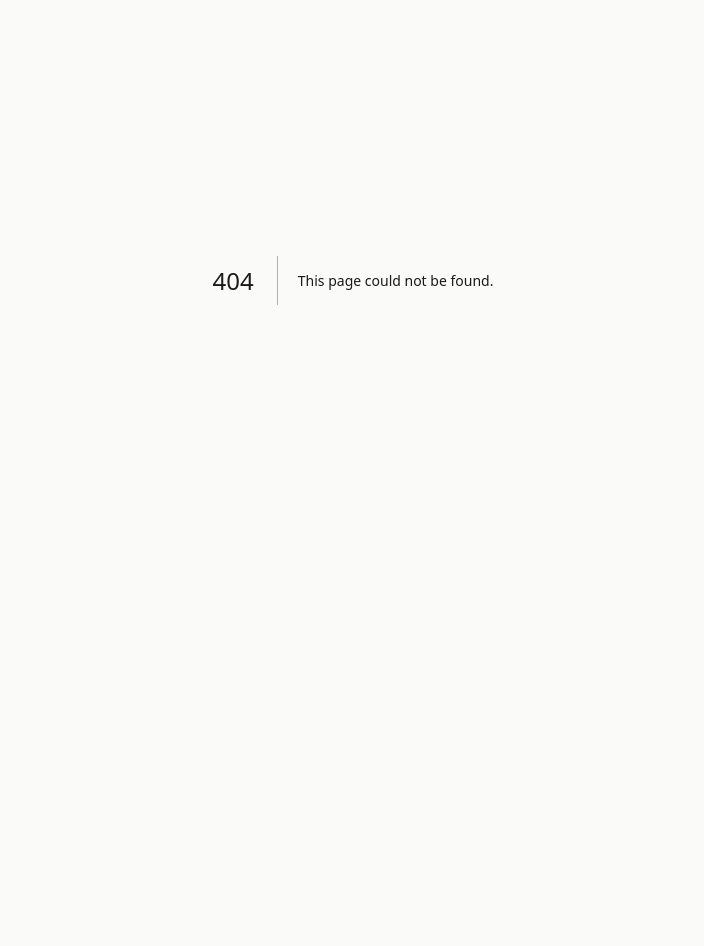
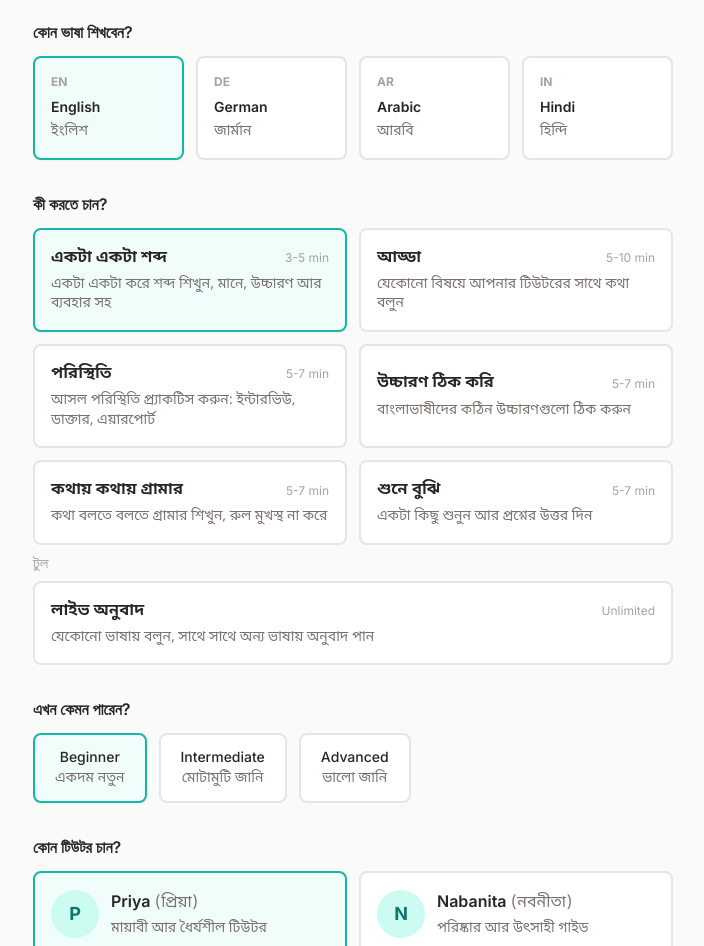
Before and after one commit to cognidrift-web-apps/bhasha-shikhi, a Next.js app: page /practice in a window 1280 px wide. Before the commit this address had no page. Shown: the part 120-1066 px from the top of the page, without its empty margins (287-991 px from the left). Before the commit the page ends 800 px from the top, so only its background shows below. Built offline with nearby package versions, Linux system fonts and the light colour scheme.

Commit message:
feat: add setup screen with language, mode, level, and voice selection
4 selector components + practice page. Live Translation mode
skips level selection. All labels in Bangladeshi Bangla.

```diff
--- /dev/null
+++ b/src/app/practice/page.tsx
@@ -0,0 +1,68 @@
+"use client";
+
+import { useState } from "react";
+import { useRouter } from "next/navigation";
+import Link from "next/link";
+import { LanguageSelector } from "@/components/setup/language-selector";
+import { ModeSelector } from "@/components/setup/mode-selector";
+import { LevelSelector } from "@/components/setup/level-selector";
+import { VoiceSelector } from "@/components/setup/voice-selector";
+import type { Language, Mode, Level, VoiceType } from "@/lib/constants";
+
+export default function PracticePage() {
+  const router = useRouter();
+  const [language, setLanguage] = useState<Language>("english");
+  const [mode, setMode] = useState<Mode>("word_by_word");
+  const [level, setLevel] = useState<Level>("beginner");
+  const [voice, setVoice] = useState<VoiceType>("gemini");
+
+  const isLiveTranslation = mode === "live_translation";
+
+  function handleStart() {
+    const params = new URLSearchParams({
+      language,
+      mode,
+      level: isLiveTranslation ? "beginner" : level,
+      voice,
+    });
+    router.push(`/session?${params.toString()}`);
+  }
+
+  return (
+    <main className="min-h-screen bg-surface-50">
+      <div className="mx-auto max-w-2xl px-4 py-8">
+        <Link
+          href="/"
+          className="inline-flex items-center gap-1 text-sm text-stone-500 hover:text-stone-700 transition-colors mb-6"
+        >
+          <svg className="h-4 w-4" fill="none" viewBox="0 0 24 24" strokeWidth={2} stroke="currentColor">
+            <path strokeLinecap="round" strokeLinejoin="round" d="M15.75 19.5L8.25 12l7.5-7.5" />
+          </svg>
+          <span>ফিরে যান</span>
+        </Link>
+
+        <h1 className="font-bengali text-2xl font-bold text-stone-900 mb-8">
+          কী প্র্যাকটিস করবেন?
+        </h1>
+
+        <div className="space-y-8">
+          <LanguageSelector value={language} onChange={setLanguage} />
+          <ModeSelector value={mode} onChange={setMode} />
+          {!isLiveTranslation && (
+            <LevelSelector value={level} onChange={setLevel} />
+          )}
+          <VoiceSelector value={voice} onChange={setVoice} />
+        </div>
+
+        <button
+          onClick={handleStart}
+          className="mt-10 w-full min-h-[52px] rounded-lg bg-brand-600 px-8 py-4 text-lg font-semibold text-white transition-colors hover:bg-brand-700 active:bg-brand-800"
+        >
+          <span className="font-bengali">শুরু করুন</span>
+          <span className="text-brand-200 mx-2">|</span>
+          <span>Start</span>
+        </button>
+      </div>
+    </main>
+  );
+}
--- /dev/null
+++ b/src/components/setup/language-selector.tsx
@@ -0,0 +1,37 @@
+"use client";
+
+import { LANGUAGES, type Language } from "@/lib/constants";
+
+interface Props {
+  value: Language;
+  onChange: (v: Language) => void;
+}
+
+export function LanguageSelector({ value, onChange }: Props) {
+  return (
+    <div>
+      <h2 className="text-base font-semibold text-stone-800 mb-3">
+        কোন ভাষা শিখবেন?
+      </h2>
+      <div className="grid grid-cols-2 sm:grid-cols-4 gap-3">
+        {LANGUAGES.map((lang) => (
+          <button
+            key={lang.id}
+            onClick={() => onChange(lang.id)}
+            className={`min-h-[56px] rounded-lg border-2 p-4 text-left transition-all ${
+              value === lang.id
+                ? "border-brand-500 bg-brand-50 shadow-sm"
+                : "border-stone-200 bg-white hover:border-brand-300"
+            }`}
+          >
+            <span className="block text-xs font-bold text-stone-400 mb-1">{lang.flag}</span>
+            <span className="font-semibold text-stone-800 text-sm">{lang.name}</span>
+            <span className="font-bengali block text-sm text-stone-500 mt-0.5">
+              {lang.namebn}
+            </span>
+          </button>
+        ))}
+      </div>
+    </div>
+  );
+}
--- /dev/null
+++ b/src/components/setup/level-selector.tsx
@@ -0,0 +1,36 @@
+"use client";
+
+import { LEVELS, type Level } from "@/lib/constants";
+
+interface Props {
+  value: Level;
+  onChange: (v: Level) => void;
+}
+
+export function LevelSelector({ value, onChange }: Props) {
+  return (
+    <div>
+      <h2 className="text-base font-semibold text-stone-800 mb-3">
+        এখন কেমন পারেন?
+      </h2>
+      <div className="flex flex-wrap gap-3">
+        {LEVELS.map((level) => (
+          <button
+            key={level.id}
+            onClick={() => onChange(level.id)}
+            className={`min-h-[56px] min-w-[100px] rounded-lg border-2 px-5 py-3 text-center transition-all ${
+              value === level.id
+                ? "border-brand-500 bg-brand-50 shadow-sm"
+                : "border-stone-200 bg-white hover:border-brand-300"
+            }`}
+          >
+            <span className="block font-medium text-stone-800 text-sm">{level.name}</span>
+            <span className="font-bengali block text-sm text-stone-500 mt-0.5">
+              {level.namebn}
+            </span>
+          </button>
+        ))}
+      </div>
+    </div>
+  );
+}
--- /dev/null
+++ b/src/components/setup/mode-selector.tsx
@@ -0,0 +1,69 @@
+"use client";
+
+import { MODES, type Mode } from "@/lib/constants";
+
+interface Props {
+  value: Mode;
+  onChange: (v: Mode) => void;
+}
+
+export function ModeSelector({ value, onChange }: Props) {
+  const regularModes = MODES.filter((m) => !("isUtility" in m && m.isUtility));
+  const utilityModes = MODES.filter((m) => "isUtility" in m && m.isUtility);
+
+  return (
+    <div>
+      <h2 className="text-base font-semibold text-stone-800 mb-3">
+        কী করতে চান?
+      </h2>
+      <div className="grid grid-cols-1 sm:grid-cols-2 gap-3">
+        {regularModes.map((mode) => (
+          <button
+            key={mode.id}
+            onClick={() => onChange(mode.id)}
+            className={`min-h-[44px] rounded-lg border-2 p-4 text-left transition-all ${
+              value === mode.id
+                ? "border-brand-500 bg-brand-50 shadow-sm"
+                : "border-stone-200 bg-white hover:border-brand-300"
+            }`}
+          >
+            <div className="flex items-center justify-between">
+              <span className="font-bengali font-semibold text-stone-800">{mode.namebn}</span>
+              <span className="text-xs text-stone-400 shrink-0 ml-2">{mode.duration}</span>
+            </div>
+            <p className="font-bengali text-sm text-stone-500 mt-1 leading-snug">
+              {mode.descriptionbn}
+            </p>
+          </button>
+        ))}
+      </div>
+
+      {utilityModes.length > 0 && (
+        <div className="mt-3">
+          <p className="font-bengali text-xs text-stone-400 mb-2">টুল</p>
+          <div className="grid grid-cols-1 gap-3">
+            {utilityModes.map((mode) => (
+              <button
+                key={mode.id}
+                onClick={() => onChange(mode.id)}
+                className={`min-h-[44px] rounded-lg border-2 p-4 text-left transition-all ${
+                  value === mode.id
+                    ? "border-accent-500 bg-accent-50 shadow-sm"
+                    : "border-stone-200 bg-white hover:border-accent-300"
+                }`}
+              >
+                <div className="flex items-center justify-between">
+                  <span className="font-bengali font-semibold text-stone-800">{mode.namebn}</span>
+                  <span className="text-xs text-stone-400 shrink-0 ml-2">{mode.duration}</span>
+                </div>
+                <p className="font-bengali text-sm text-stone-500 mt-1 leading-snug">
+                  {mode.descriptionbn}
+                </p>
+              </button>
+            ))}
+          </div>
+        </div>
+      )}
+    </div>
+  );
+}
--- /dev/null
+++ b/src/components/setup/voice-selector.tsx
@@ -0,0 +1,46 @@
+"use client";
+
+import { VOICES, type VoiceType } from "@/lib/constants";
+
+interface Props {
+  value: VoiceType;
+  onChange: (v: VoiceType) => void;
+}
+
+export function VoiceSelector({ value, onChange }: Props) {
+  return (
+    <div>
+      <h2 className="text-base font-semibold text-stone-800 mb-3">
+        কোন টিউটর চান?
+      </h2>
+      <div className="grid grid-cols-1 sm:grid-cols-2 gap-3">
+        {VOICES.map((voice) => (
+          <button
+            key={voice.id}
+            onClick={() => onChange(voice.id)}
+            className={`min-h-[44px] rounded-lg border-2 p-4 text-left transition-all ${
+              value === voice.id
+                ? "border-brand-500 bg-brand-50 shadow-sm"
+                : "border-stone-200 bg-white hover:border-brand-300"
+            }`}
+          >
+            <div className="flex items-center gap-3">
+              <div className="flex h-12 w-12 shrink-0 items-center justify-center rounded-full bg-brand-100 text-brand-700 font-bold text-lg">
+                {voice.name[0]}
+              </div>
+              <div>
+                <span className="font-semibold text-stone-800">
+                  {voice.name}{" "}
+                  <span className="font-bengali font-normal text-stone-500">({voice.namebn})</span>
+                </span>
+                <span className="font-bengali block text-sm text-stone-500 mt-0.5 leading-snug">
+                  {voice.biobn}
+                </span>
+              </div>
+            </div>
+          </button>
+        ))}
+      </div>
+    </div>
+  );
+}
```
